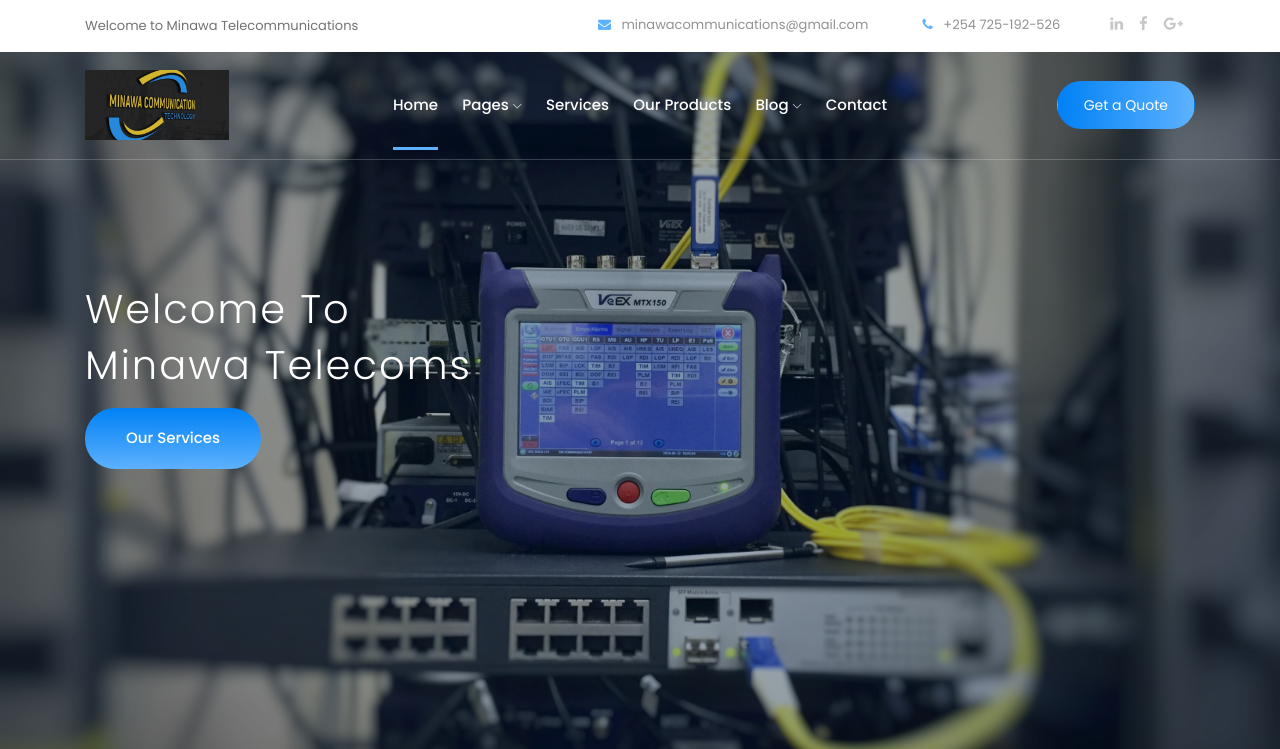
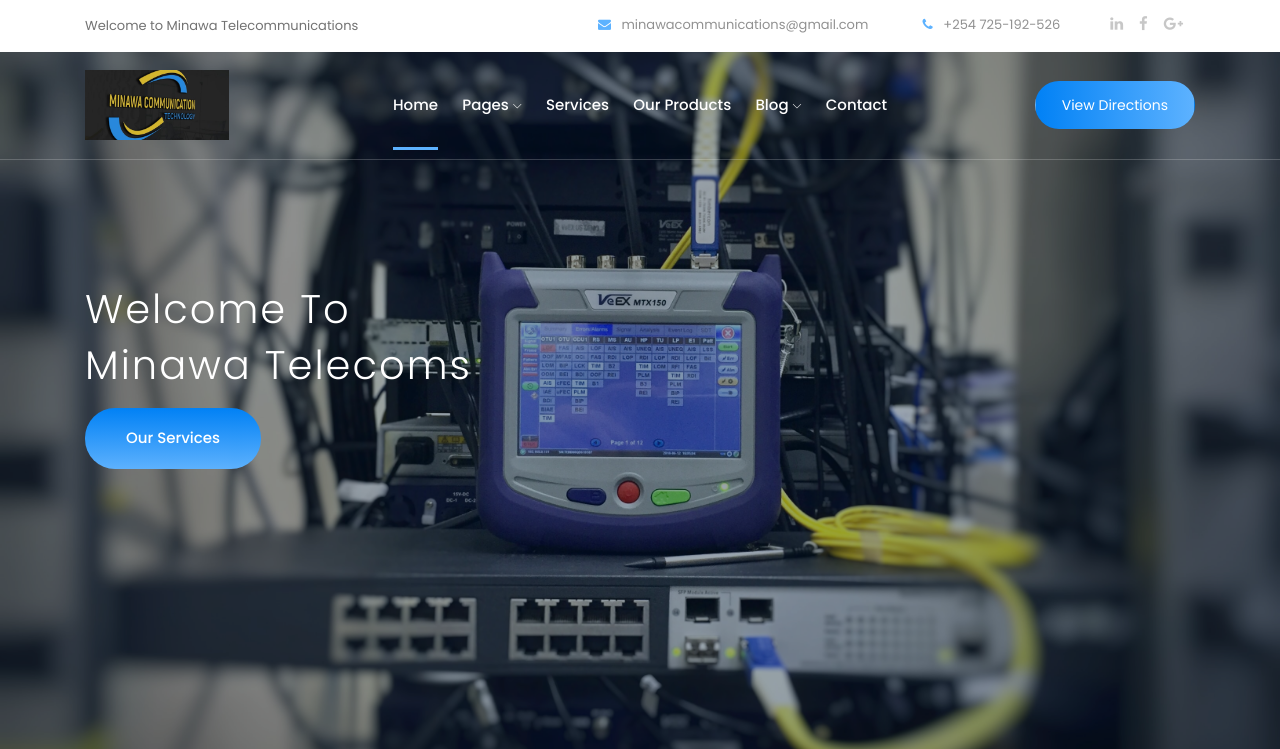
Before and after one commit to Manuel-bit/Minawa, a Django app: page / in a window 1280 px wide. Shown: the top 749 px of the page. Run offline with Django 3.2, Linux system fonts and the light colour scheme; data that the repository does not hold is empty; some libraries are stand-ins or nearby versions.

Commit message:
add google maps directions

```diff
--- a/home/templates/home/base.html
+++ b/home/templates/home/base.html
@@ -106,7 +106,7 @@
                             <div class="col-xl-3 col-lg-3 d-none d-lg-block">
                                 <div class="Appointment">
                                     <div class="book_btn d-none d-lg-block">
-                                        <a  href="#">Get a Quote</a>
+                                        <a  href="https://goo.gl/maps/V4H6NK5V5hQ67XFT9"> View Directions</a>
                                     </div>
                                 </div>
                             </div>
```
